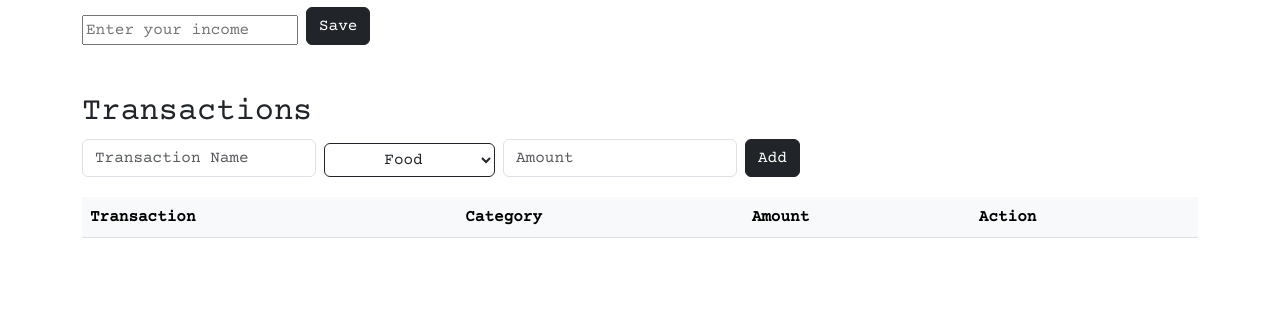
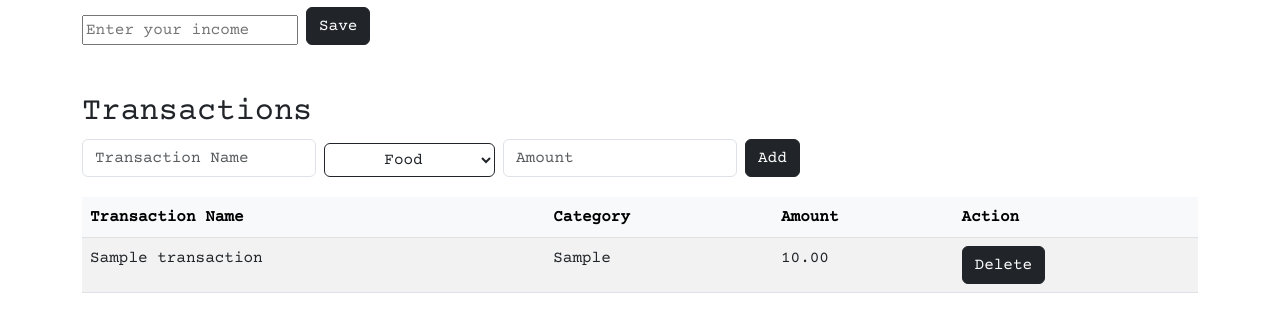
Before and after one commit to torry2/group50, a Flask app: page /data in a window 1280 px wide. Shown: the part 157-489 px from the top of the page. Run offline with Flask 3, Linux system fonts and the light colour scheme; a user stored in the database is signed in; tables that the repository leaves empty hold one stand-in row (values such as "Sample post"); lists and menus that the app fills with data are empty.

Commit message:
Added functionality to view added transactions & delete transactions (#55)

```diff
--- a/app/api/data.py
+++ b/app/api/data.py
@@ -8,6 +8,8 @@ ENDPOINT = "data"
 
 def data_routes(app, prefix):
     app.add_url_rule(f"{prefix}/{ENDPOINT}/add", "add", add_transaction, methods=["POST"])
+    app.add_url_rule(f"{prefix}/{ENDPOINT}/get", "get", get_transactions, methods=["GET"])
+    app.add_url_rule(f"{prefix}/{ENDPOINT}/delete/<int:transaction_id>", "delete", delete_transaction, methods=["DELETE"])
 
 def add_transaction():
     if request.method != "POST":
@@ -28,3 +30,26 @@ def add_transaction():
     db.session.commit()
 
     return jsonify({"status": "success", "message": "Transaction added."}), 201
+
+def get_transactions():
+    if request.method != "GET":
+        return jsonify({"status":"error","message":"Method not allowed."}), 405
+
+    transaction_list = []
+    transactions = Transactions.query.filter_by(userid=current_user.id).all()
+    for transaction in transactions:
+        transaction_list.append({"id": transaction.id, "name": transaction.name, "category": transaction.category, "amount": transaction.amount})
+
+    return jsonify({"status": "success", "transactions": transaction_list}), 200
+
+def delete_transaction(transaction_id):
+    if request.method != "DELETE":
+        return jsonify({"status":"error","message":"Method not allowed."}), 405
+
+    transaction = Transactions.query.filter_by(id=transaction_id, userid=current_user.id).first()
+    if not transaction:
+        return jsonify({"status": "error", "message": "Transaction not found."}), 404
+
+    db.session.delete(transaction)
+    db.session.commit()
+    return jsonify({"status": "success", "message": "Transaction deleted."}), 200
--- a/app/routes.py
+++ b/app/routes.py
@@ -24,7 +24,7 @@ def profile():
 def budget():
     return render_template('budget.html')
 
-@app.route('/data', methods=['GET', 'POST'])
+@app.route('/data', methods=['GET', 'POST', 'DELETE'])
 @login_required
 def data():
     form = TransactionForm()
--- a/app/templates/data.html
+++ b/app/templates/data.html
@@ -47,7 +47,7 @@
       <table class="table table-striped">
         <thead class="table-light">
           <tr>
-            <th>Transaction</th>
+            <th>Transaction Name</th>
             <th>Category</th>
             <th>Amount</th>
             <th>Action</th>
@@ -62,6 +62,54 @@
 </div>
 
 <script>
+  function refreshTransactions() {
+    fetch("{{ url_for('get') }}", {
+    method: "GET",
+    credentials: "include"
+    })
+    .then(response => response.json())
+    .then(data => {
+      if (data.status === "success") {
+        const tableBody = document.getElementById('transactionTableBody');
+        tableBody.innerHTML = "";
+        data.transactions.forEach(transaction => {
+          const tableRow = document.createElement('tr');
+          tableRow.innerHTML = `<td>${transaction.name}</td> <td>${transaction.category}</td> <td>${transaction.amount}</td> <td><button class="btn btn-dark btn-delete" data-id="${transaction.id}">Delete</button></td>`;
+          tableBody.appendChild(tableRow);
+        });
+        deleteTransaction();
+      }
+    })
+    .catch(error => console.error('Error:', error));
+  }
+
+  function deleteTransaction() {
+    document.querySelectorAll('.btn-delete').forEach(button => {
+      button.addEventListener('click', function() {
+        const transactionId = this.getAttribute('data-id');
+        fetch("{{ url_for('delete', transaction_id=0) }}".replace('0', transactionId), {
+          method: "DELETE",
+          credentials: "include"
+        })
+        .then(response => response.json())
+        .then(data => {
+          const notification = document.getElementById('notification');
+          notification.innerHTML = "";
+          const alertDiv = document.createElement('div');
+          if (data.status === "success") {
+            alertDiv.className = "alert alert-success";
+            refreshTransactions();
+          } else {
+            alertDiv.className = "alert alert-danger";
+          }
+          alertDiv.innerHTML = data.message;
+          notification.appendChild(alertDiv);
+        })
+        .catch(error => console.error('Error:', error));
+      });
+    });
+  }
+
   document.getElementById('transactionForm').addEventListener('submit', function(event) {
     event.preventDefault();
     const form = event.target;
@@ -79,6 +127,7 @@
       const alertDiv = document.createElement('div');
       if (data.status === "success") {
         alertDiv.className = "alert alert-success";
+        refreshTransactions();
       } else {
         alertDiv.className = "alert alert-danger";
       }
@@ -87,5 +136,7 @@
     })
     .catch(error => console.error('Error:', error));
   });
+
+  refreshTransactions();
 </script>
 {% endblock %}
```
